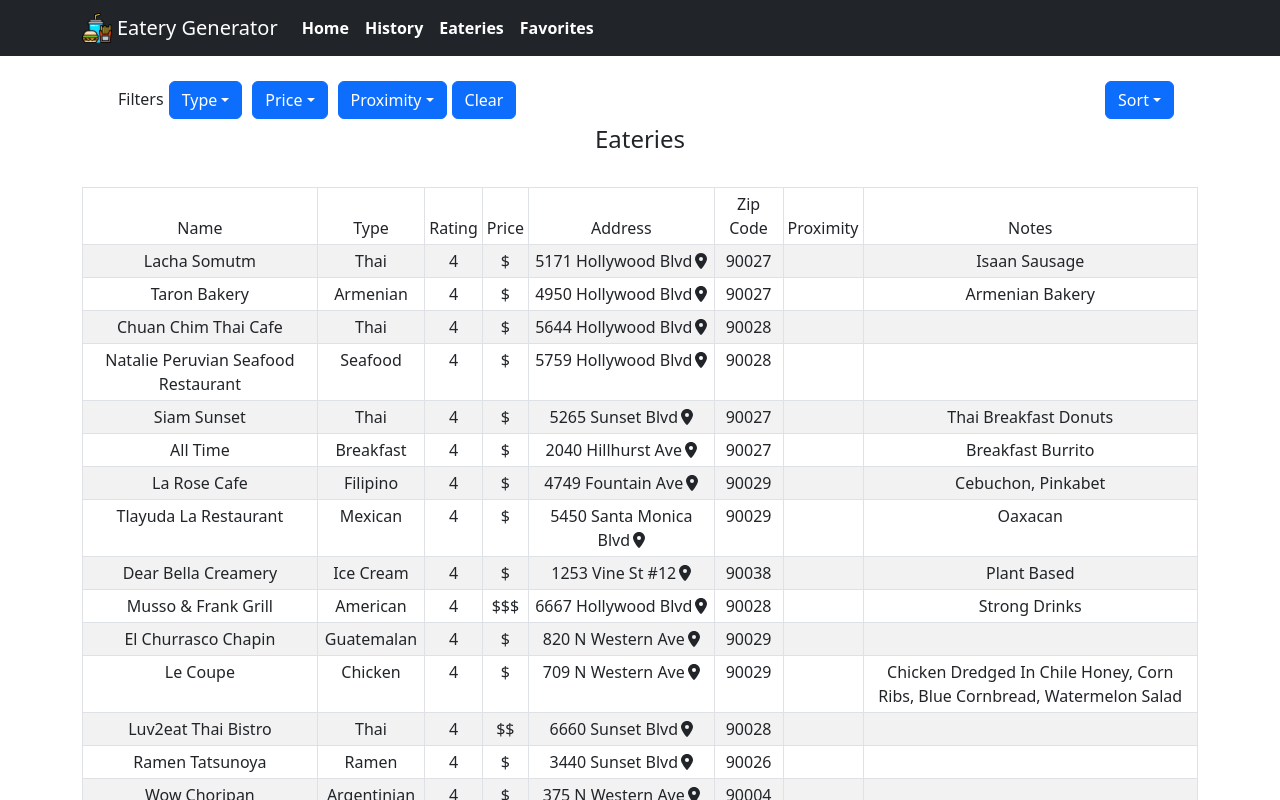
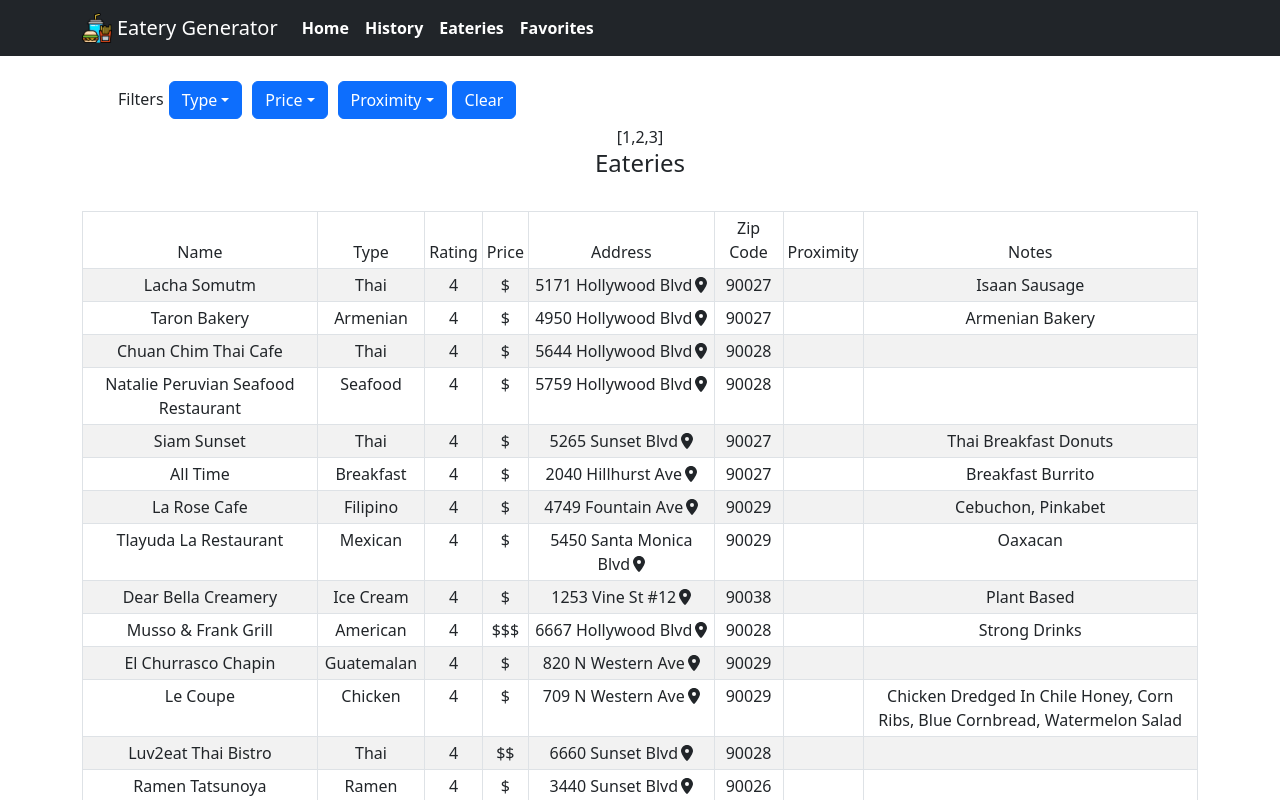
Before and after one commit to ArthurKimGl19/eateryGenerator, a React (Create React App) app: page /eateries in a window 1280 px wide. Shown: the top 800 px of the page. Built offline with nearby package versions, Linux system fonts and the light colour scheme.

Commit message:
Format eatery data into array, change filters to use eatery array, update selectedPrice filters.

```diff
--- a/src/components/Eateries/Eateries.js
+++ b/src/components/Eateries/Eateries.js
@@ -16,6 +16,11 @@ import './Eateries.css';
 export default function Eateries() {
     const data = useSelector((state) => state.eateries);
     const [eateries, setEateries] = React.useState({ ...data });
+    const cleanUpData = (object) => {
+        return Object.keys(object).map((id) => object[id]);
+    };
+    const [eateriesN, setEateriesN] = React.useState(cleanUpData(data));
+    const [cleanedData, setCleanedData] = React.useState(cleanUpData(data));
     const geolocationFormatted = useSelector((state) => state.geolocationFormatted);
     const dispatch = useDispatch();
 
@@ -37,8 +42,12 @@ export default function Eateries() {
     return (
         <Container className="eateries-container">
             <Container className="eateries-container-filters-sort">
-                <Filters eateries={eateries} setEateries={setEateries} initialEateries={data} />
-                <Sort eateries={eateries} setEateries={setEateries} initialEateries={data} />
+                <Filters
+                    eateries={eateriesN}
+                    setEateries={setEateriesN}
+                    initialEateries={cleanedData}
+                />
+                {/*<Sort eateries={eateries} setEateries={setEateries} initialEateries={data} />*/}
             </Container>
             <h4>Eateries</h4>
             <BTable striped bordered hover responsive size="sm" className="eateries-table">
@@ -50,7 +59,7 @@ export default function Eateries() {
                     </tr>
                 </thead>
                 <tbody>
-                    {Object.keys(eateries).map((position, index) => {
+                    {eateriesN.map((eatery, index) => {
                         const {
                             name,
                             type,
@@ -62,7 +71,7 @@ export default function Eateries() {
                             note,
                             latitude,
                             longitude
-                        } = eateries[position];
+                        } = eatery;
                         return (
                             <tr key={index} className="eateries-table-result">
                                 <td>{name}</td>
--- a/src/components/Filters/Filters.js
+++ b/src/components/Filters/Filters.js
@@ -21,8 +21,8 @@ export default function Filters({ eateries, setEateries, initialEateries }) {
         const createOptions = function (name, updateState) {
             const options = new Set();
 
-            Object.keys(eateries).forEach((id) => {
-                const type = eateries[id][name];
+            eateries.forEach((eatery) => {
+                const type = eatery[name];
                 if (!options.has(type)) {
                     options.add(type);
                 }
@@ -36,7 +36,7 @@ export default function Filters({ eateries, setEateries, initialEateries }) {
     }, [eateries]);
 
     const createDropdownOptions = (items, className) => {
-        return items.map((item, index) => {
+        return items.sort().map((item, index) => {
             if (className === 'price-options') {
                 const formattedPrice = calculatePrice(item);
                 return (
@@ -80,29 +80,45 @@ export default function Filters({ eateries, setEateries, initialEateries }) {
         }
     };
 
-    const createSelectedOptions = (items) => {
+    const createSelectedOptions = (items, type) => {
         return items.map((item, index) => {
-            return (
-                <Badge pill bg="success" key={index} className="selected-option">
-                    {item}
-                </Badge>
-            );
+            if (type === "price"){
+                let currentPrice;
+                if (item === 1) {
+                    currentPrice = '$';
+                } else if (item === 2) {
+                    currentPrice = '$$';
+                } else if (item === 3) {
+                    currentPrice = '$$$';
+                }
+                return (
+                  <Badge pill bg="success" key={index} className="selected-option">
+                      {currentPrice}
+                  </Badge>
+                );
+            } else {
+                return (
+                  <Badge pill bg="success" key={index} className="selected-option">
+                      {item}
+                  </Badge>
+                );
+            }
         });
     };
 
     const selectedTypeOptions = createSelectedOptions(selectedTypes);
-    const selectedPriceOptions = createSelectedOptions(selectedPrices);
+    const selectedPriceOptions = createSelectedOptions(selectedPrices, 'price');
     const selectedProximityOptions = createSelectedOptions(selectedProximity);
 
     const clearSelectedOptions = () => {
         setSelectedTypes([]);
         setSelectedPrices([]);
         setSelectedProximity([]);
-        setEateries({ ...initialEateries });
+        setEateries([...initialEateries]);
     };
 
-    const filterEateriesByType = (inputObject, filterValue, filterType) => {
-        const filteredEateries = {};
+    const filterEateriesByType = (inputArray, filterValue, filterType) => {
+        const filteredEateries = [];
         if (filterType === 'price') {
             let currentPrice;
             if (filterValue === '$') {
@@ -112,19 +128,17 @@ export default function Filters({ eateries, setEateries, initialEateries }) {
             } else if (filterValue === '$$$') {
                 currentPrice = 3;
             }
-            for (const key in inputObject) {
-                const eatery = inputObject[key];
+            inputArray.forEach((eatery) => {
                 if (eatery[filterType] === currentPrice) {
-                    filteredEateries[key] = eatery;
+                    filteredEateries.push(eatery);
                 }
-            }
+            });
         } else {
-            for (const key in inputObject) {
-                const eatery = inputObject[key];
+            inputArray.forEach((eatery) => {
                 if (eatery[filterType] === filterValue) {
-                    filteredEateries[key] = eatery;
+                    filteredEateries.push(eatery);
                 }
-            }
+            });
         }
         setEateries(filteredEateries);
     };
@@ -176,12 +190,13 @@ export default function Filters({ eateries, setEateries, initialEateries }) {
                 <div className="selected-price-options">{selectedPriceOptions}</div>
                 <div className="selected-proximity-options">{selectedProximityOptions}</div>
             </Container>
+            <div>{JSON.stringify(prices, 2, null)}</div>
         </Container>
     );
 }
 
 Filters.propTypes = {
-    eateries: PropTypes.object.isRequired,
+    eateries: PropTypes.array.isRequired,
     setEateries: PropTypes.func.isRequired,
-    initialEateries: PropTypes.object.isRequired
+    initialEateries: PropTypes.array.isRequired
 };
--- a/src/components/Sort/Sort.js
+++ b/src/components/Sort/Sort.js
@@ -13,7 +13,7 @@ export default function Sort({ eateries, setEateries, initialEateries }) {
 
     const createSortOptions = () => {
         return sortValues.map((item, index) => {
-            //alternate up arrow and bottom arrow for each value
+            //alternate up arrow and down arrow for each value
             if (index % 2 === 0) {
                 const eventKey = item + '_' + 'desc;';
                 return (
```
Also changed, not shown: src/components/Sort/Sort.css (line endings or trailing spaces).
